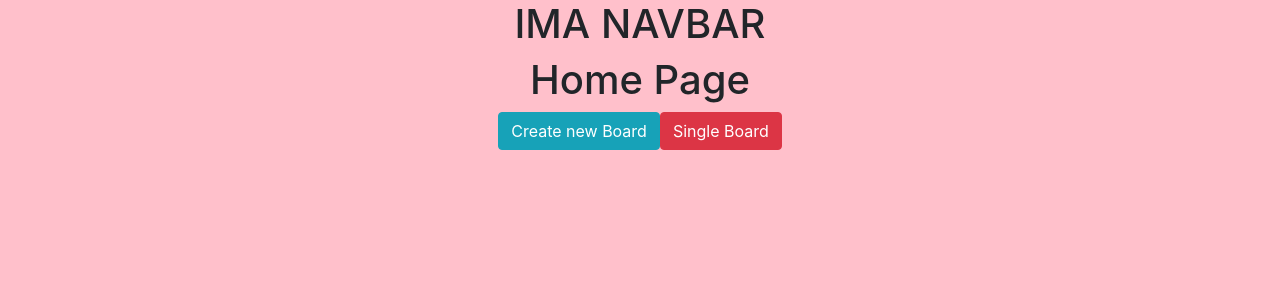
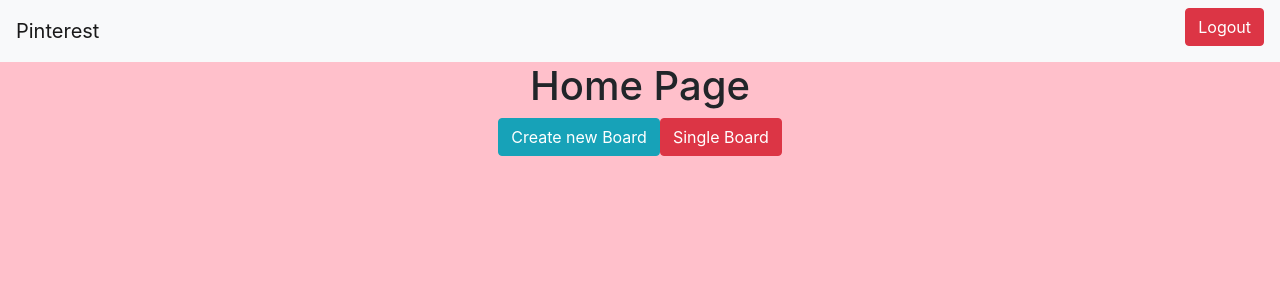
Before and after one commit to williaj615/pinterest-routing, a React (Create React App) app: page / in a window 1280 px wide. Shown: the top 300 px of the page. Built offline with nearby package versions, Linux system fonts and the light colour scheme; no server answers; sample sign-in values are in the browser's storage.

Commit message:
logout button works

```diff
--- a/src/components/shared/MyNavBar/MyNavBar.js
+++ b/src/components/shared/MyNavBar/MyNavBar.js
@@ -1,10 +1,29 @@
 import React from 'react';
+import firebase from 'firebase/app';
+import 'firebase/auth';
 
 class MyNavBar extends React.Component {
+  logMeOut = (e) => {
+    e.preventDefault();
+    firebase.auth().signOut();
+  }
+
   render() {
+    const { authed } = this.props;
     return (
       <div className="MyNavBar">
-        <h1>IMA NAVBAR</h1>
+        <nav class="navbar navbar-expand-lg navbar-light bg-light">
+          <a class="navbar-brand" href="/">Pinterest</a>
+          <button class="navbar-toggler" type="button" data-toggle="collapse" data-target="#navbarSupportedContent" aria-controls="navbarSupportedContent" aria-expanded="false" aria-label="Toggle navigation">
+            <span class="navbar-toggler-icon"></span>
+          </button>
+          <div class="collapse navbar-collapse" id="navbarSupportedContent">
+            <ul className="navbar-nav mr-auto mt-2 mt-lg-0"></ul>
+            <div class="my-2 mt-lg-0">
+              {authed && (<button className="nav-linsk btn btn-danger" onClick={this.logMeOut}>Logout</button>)}
+            </div>
+          </div>
+        </nav>
       </div>
     );
   }
```
